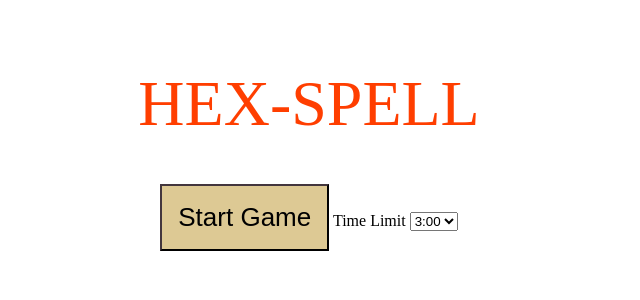
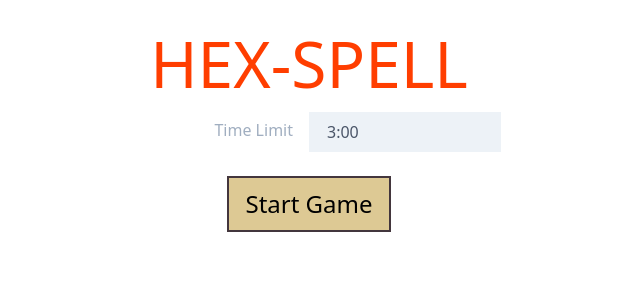
Before and after one commit to amccausl/hex-spell, a Svelte app: page / in a window 1280 px wide. Shown: the top 300 px of the page, without its empty margins (331-971 px from the left). Built offline with nearby package versions, Linux system fonts and the light colour scheme; no server answers; the HTML template or start-up script is replaced by a standard one.

Commit message:
Add tailwind, form styling

```diff
--- a/package.json
+++ b/package.json
@@ -2,6 +2,9 @@
   "name": "hex-spell",
   "version": "0.0.2",
   "devDependencies": {
+    "@fullhuman/postcss-purgecss": "1.3.0",
+    "postcss": "7.0.26",
+    "postcss-load-config": "2.1.0",
     "rollup": "1.27.14",
     "rollup-plugin-commonjs": "10.1.0",
     "rollup-plugin-livereload": "1.0.4",
@@ -11,6 +14,7 @@
     "sass": "1.24.0",
     "svelte": "3.16.7",
     "svelte-preprocess": "3.3.0",
+    "tailwindcss": "1.1.4",
     "tap": "14.10.5"
   },
   "dependencies": {
--- /dev/null
+++ b/postcss.config.js
@@ -0,0 +1,19 @@
+const purgecss = require('@fullhuman/postcss-purgecss')({
+  content: [
+    './docs/**/*.html',
+    './src/*.svelte'
+  ],
+
+  whitelistPatterns: [ /svelte-/, /board/, /hex/ ],
+
+  defaultExtractor: content => content.match( /[A-Za-z0-9-_:/]+/g ) || []
+});
+
+const production = ! process.env.ROLLUP_WATCH
+
+module.exports = {
+  plugins: [
+    require('tailwindcss'),
+    ...( true || production ? [ purgecss ] : [] )
+  ]
+};
--- a/rollup.config.js
+++ b/rollup.config.js
@@ -1,30 +1,30 @@
-import svelte from 'rollup-plugin-svelte';
-import resolve from 'rollup-plugin-node-resolve';
-import commonjs from 'rollup-plugin-commonjs';
-import livereload from 'rollup-plugin-livereload';
-import { terser } from 'rollup-plugin-terser';
-import autoPreprocess from 'svelte-preprocess';
+import commonjs from "rollup-plugin-commonjs"
+import livereload from "rollup-plugin-livereload"
+import resolve from "rollup-plugin-node-resolve"
+import svelte from "rollup-plugin-svelte"
+import { terser } from "rollup-plugin-terser"
+import sveltePreprocess from "svelte-preprocess"
 
-const production = !process.env.ROLLUP_WATCH;
+const production = ! process.env.ROLLUP_WATCH
 
 export default {
-  input: 'src/main.js',
+  input: "src/main.js",
   output: {
     sourcemap: true,
-    format: 'iife',
-    name: 'app',
-    file: 'docs/build/bundle.js'
+    format: "iife",
+    name: "app",
+    file: "docs/build/bundle.js"
   },
   plugins: [
     svelte({
       // enable run-time checks when not in production
-      dev: !production,
+      dev: ! production,
       // we'll extract any component CSS out into
       // a separate file — better for performance
       css: css => {
-        css.write('docs/build/bundle.css');
+        css.write( "docs/build/bundle.css" )
       },
-      preprocess: autoPreprocess()
+      preprocess: sveltePreprocess({ postcss: true })
     }),
 
     // If you have external dependencies installed from
@@ -34,7 +34,7 @@ export default {
     // https://github.com/rollup/rollup-plugin-commonjs
     resolve({
       browser: true,
-      dedupe: importee => importee === 'svelte' || importee.startsWith('svelte/')
+      dedupe: importee => importee === "svelte" || importee.startsWith( "svelte/" )
     }),
     commonjs(),
 
@@ -44,30 +44,30 @@ export default {
 
     // Watch the `docs` directory and refresh the
     // browser on changes when not in production
-    ! production && livereload('docs'),
+    ! production && livereload( "docs" ),
 
     // If we're building for production (npm run build
     // instead of npm run dev), minify
-    production && terser()
+    production && terser(),
   ],
   watch: {
-    clearScreen: false
+    clearScreen: false,
   }
 };
 
 function serve() {
-  let started = false;
+  let started = false
 
   return {
     writeBundle() {
-      if (!started) {
-        started = true;
+      if( ! started ) {
+        started = true
 
-        require('child_process').spawn('npm', ['run', 'start', '--', '--dev'], {
-          stdio: ['ignore', 'inherit', 'inherit'],
-          shell: true
-        });
+        require( "child_process" ).spawn( "npm", [ "run", "start", "--", "--dev" ], {
+          stdio: [ "ignore", "inherit", "inherit" ],
+          shell: true,
+        })
       }
     }
-  };
+  }
 }
--- a/src/App.svelte
+++ b/src/App.svelte
@@ -6,6 +6,7 @@
   } from "./store.mjs"
   import GameTimer from "./GameTimer.svelte"
   import ScoreCard from "./ScoreCard.svelte"
+  import Tailwindcss from "./Tailwindcss.svelte"
   import TileBoard from "./TileBoard.svelte"
 
   let is_playing = false
@@ -54,18 +55,24 @@
   <h1 class="page-title">Hex-Spell</h1>
   <div class="page-layout">
     {#if ! is_playing}
-      <form>
-        <button class="button" on:click={ clickStartGame }>Start Game</button>
-        <label>
+      <form class="w-full max-w-sm inline-block align-middle">
+        <div class="md:flex md:items-center mb-6">
+          <div class="md:w-1/2">
+            <label class="input-label md:text-right md:mb-0" for="options_time_limit">
               Time Limit
-          <select bind:value={ game_options.time_limit }>
+            </label>
+          </div>
+          <div class="md:w-1/2">
+            <select bind:value={ game_options.time_limit } id="options_time_limit" class="input-select">
               <option value={ 60 }>1:00</option>
               <option value={ 120 }>2:00</option>
               <option value={ 180 }>3:00</option>
               <option value={ 240 }>4:00</option>
               <option value={ 300 }>5:00</option>
             </select>
-        </label>
+          </div>
+        </div>
+        <button class="button button-primary" on:click={ clickStartGame }>Start Game</button>
       </form>
     {:else}
       <TileBoard game={ game } />
@@ -78,17 +85,17 @@
   {#if is_finished}
     <div class="board-overlay">
       <div class="board-score">
-        <button class="button" on:click={ clickRestart }>Restart</button>
+        <button class="button button-primary" on:click={ clickRestart }>Restart</button>
       </div>
     </div>
   {/if}
 </main>
+<Tailwindcss />
 
 <style type="text/scss">
   .page {
     text-align: center;
     padding: 1em;
-    max-width: 240px;
     margin: 0 auto;
   }
 
@@ -138,11 +145,48 @@
     justify-content: center;
   }
 
+  .input-label {
+    @apply
+      block
+      text-gray-500
+      mb-1
+      pr-4;
+  }
+
+  .input-select {
+    @apply
+      bg-gray-200
+      appearance-none
+      border-2
+      border-gray-200
+      w-full
+      py-2
+      px-4
+      text-gray-700
+      leading-tight;
+
+    &:focus {
+      @apply
+        outline-none
+        bg-white
+        border-primary;
+    }
+  }
+
   .button {
-    font-size: 26px;
-    padding: 16px;
-    background-color: #DDC994;
-    border-color: #43363D;
-    cursor: pointer;
+    @apply
+      text-2xl
+      py-2
+      px-4
+      border-2
+      border-black;
+
+    &-primary {
+      @apply bg-primary;
+
+      &:hover {
+        @apply bg-selected;
+      }
+    }
   }
 </style>
--- /dev/null
+++ b/src/Tailwindcss.svelte
@@ -0,0 +1,5 @@
+<style global>
+  @tailwind base;
+  @tailwind components;
+  @tailwind utilities;
+</style>
--- /dev/null
+++ b/tailwind.config.js
@@ -0,0 +1,13 @@
+module.exports = {
+  theme: {
+    extend: {
+      colors: {
+        primary: "#DDC994",
+        selected: "#D1A386",
+        black: "#43363D",
+      },
+    }
+  },
+  variants: {},
+  plugins: []
+}
```
Lines whose indentation alone changed are shown as unchanged.
